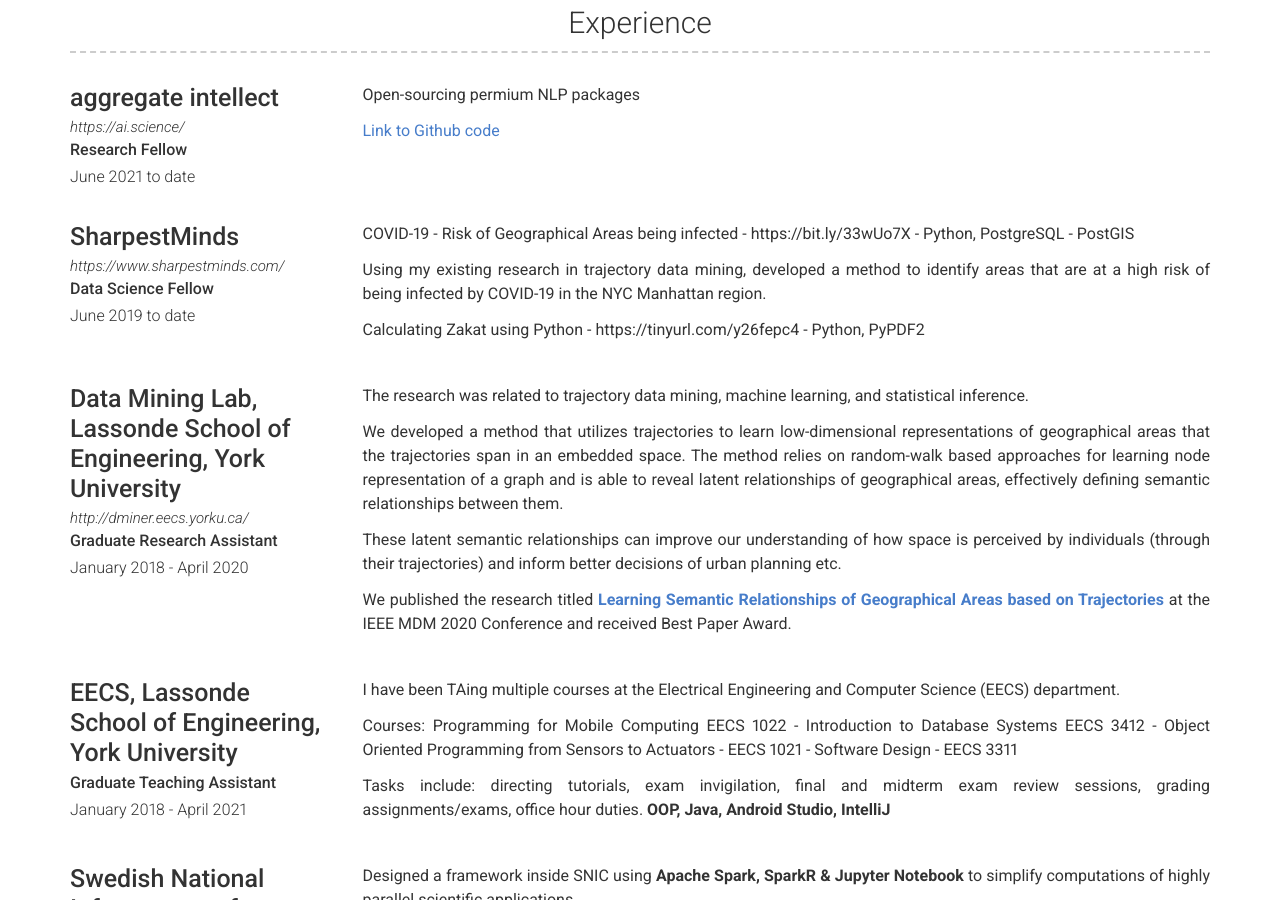
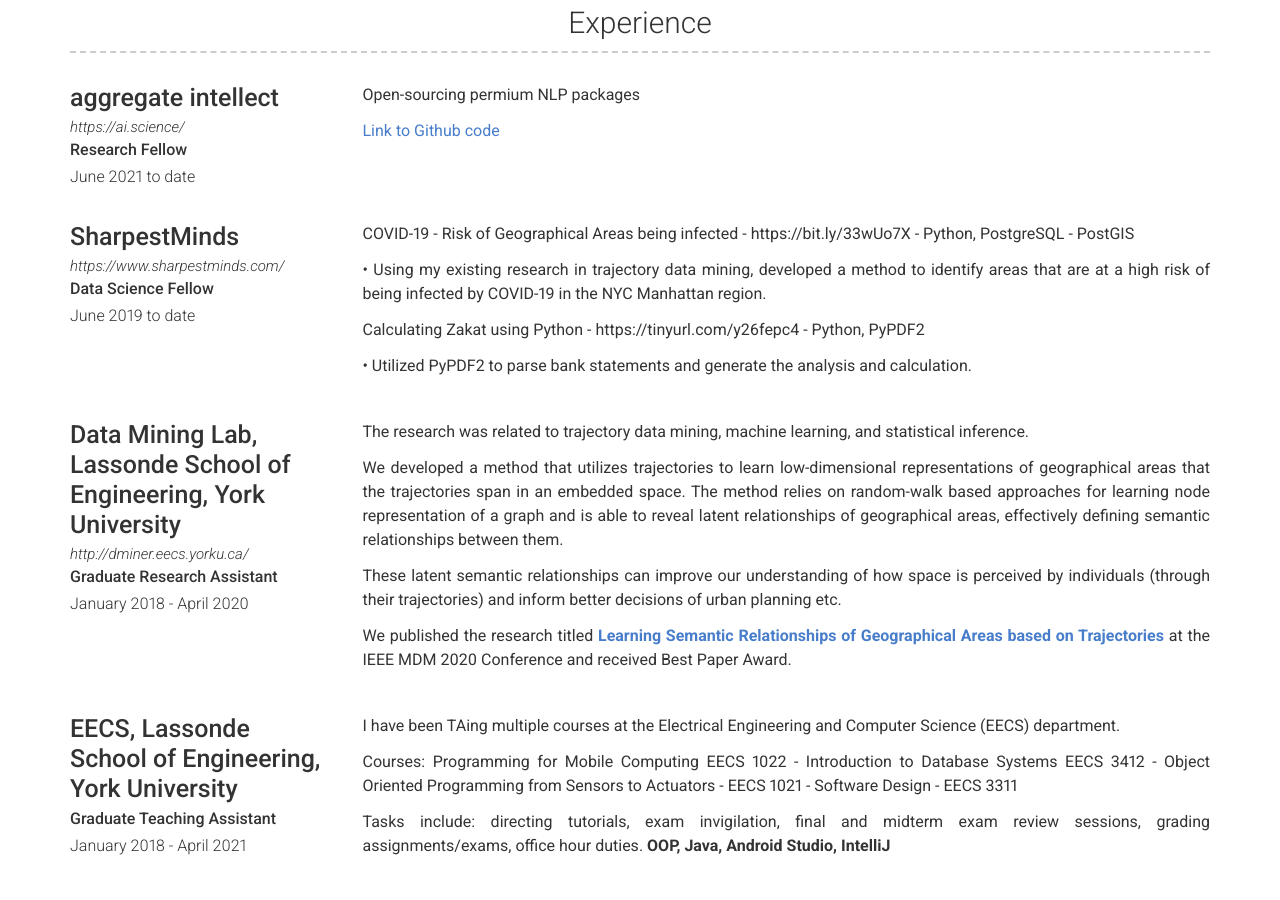
Before and after one commit to saimmehmood/saimmehmood.github.io, a Jekyll site: the page built from index.md, in a window 1280 px wide and 900 px high, scrolled down 735 px. Built offline with Jekyll 4.4.1, drawn with Linux system fonts in a browser that asks for light colours; nearby versions of some CDN libraries.

Commit message:
7/3/2021 10:06 AM

```diff
--- a/_data/experience.yml
+++ b/_data/experience.yml
@@ -20,9 +20,11 @@
   description: | # this will include new lines to allow paragraphs
     COVID-19 - Risk of Geographical Areas being infected - https://bit.ly/33wUo7X - Python, PostgreSQL - PostGIS
 
-    Using my existing research in trajectory data mining, developed a method to identify areas that are at a high risk of being infected by COVID-19 in the NYC Manhattan region.
+    •	Using my existing research in trajectory data mining, developed a method to identify areas that are at a high risk of being infected by COVID-19 in the NYC Manhattan region.
 
     Calculating Zakat using Python - https://tinyurl.com/y26fepc4 - Python, PyPDF2
+
+    •	Utilized PyPDF2 to parse bank statements and generate the analysis and calculation.
 
 - layout: left
   company: Data Mining Lab, Lassonde School of Engineering, York University
```
